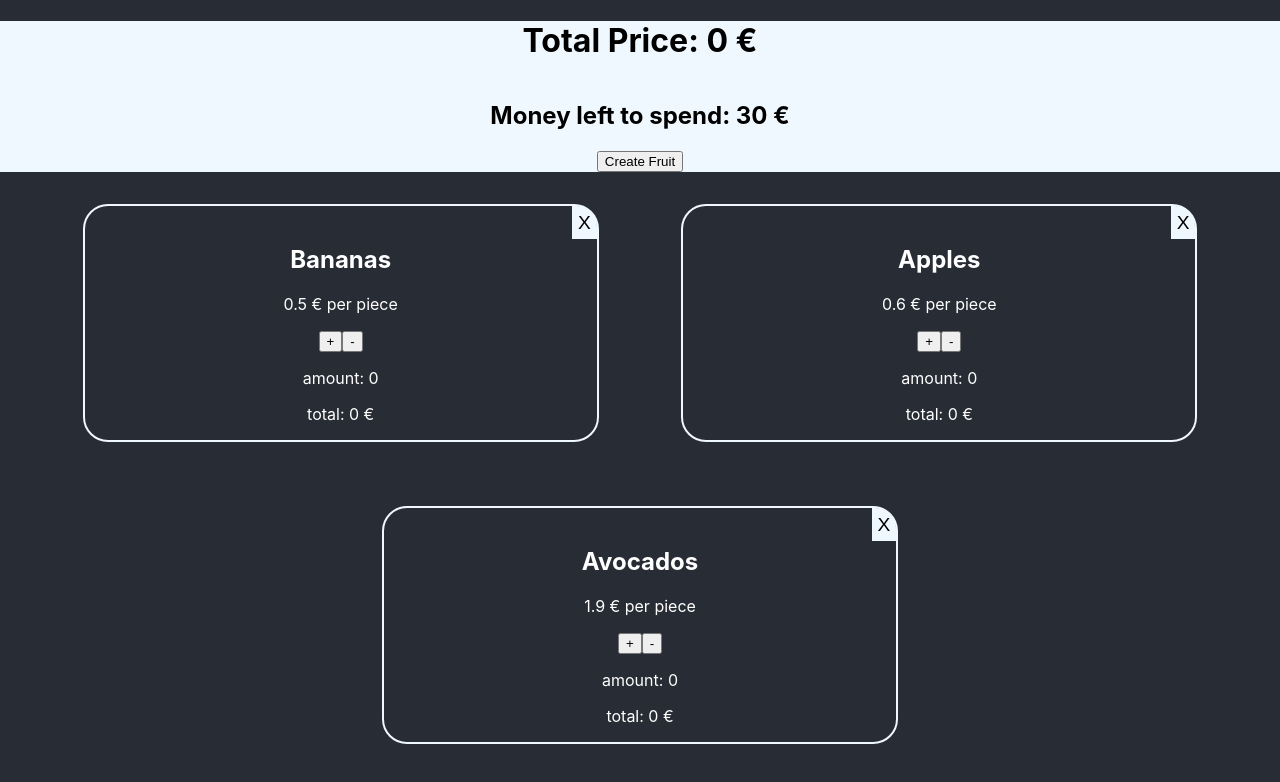
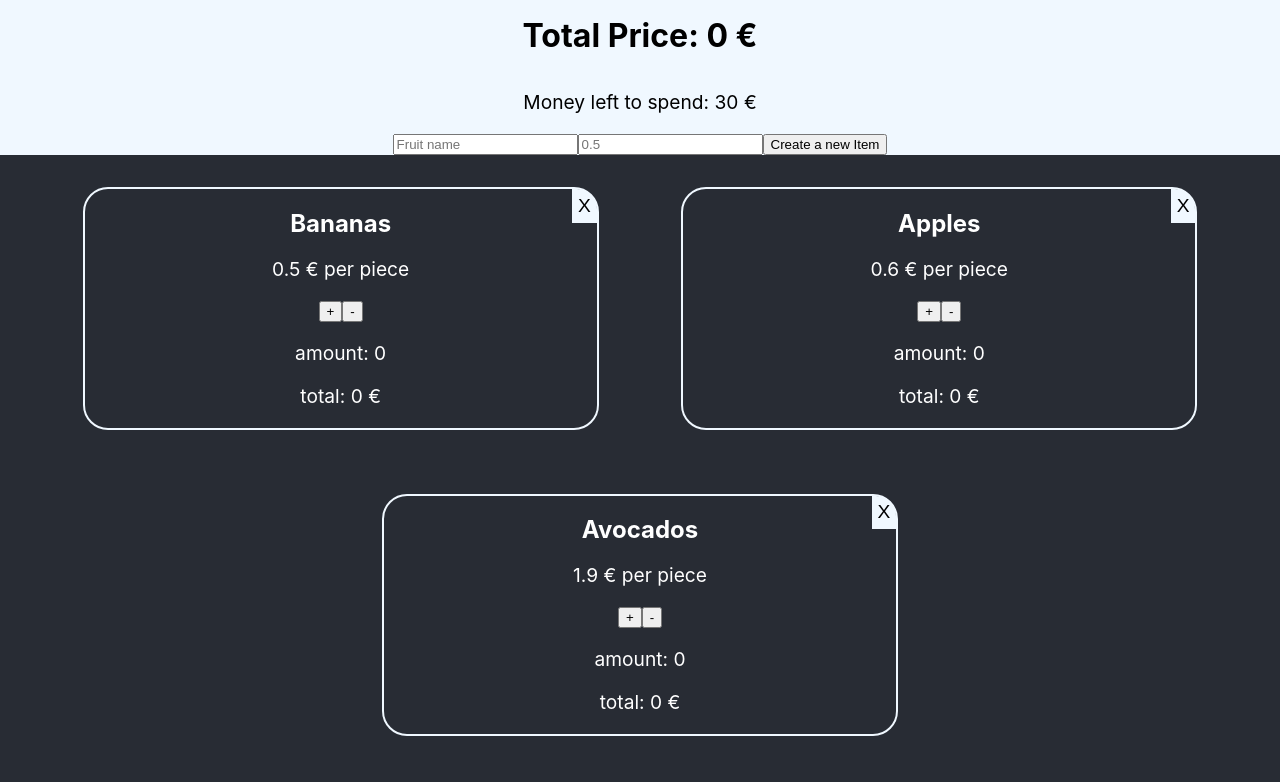
Before and after one commit to desplodur/shoppingCart, a React (Create React App) app: page / in a window 1280 px wide. Shown: the top 782 px of the page. Built offline with nearby package versions, Linux system fonts and the light colour scheme.

Commit message:
form complete

```diff
--- a/src/App.css
+++ b/src/App.css
@@ -1,5 +1,18 @@
 body {
   background-color: #282c34;
+}
+
+h1 {
+  padding: 0.5em 0 0.5em 0;
+  margin: 0;
+}
+
+h2 {
+  padding: 0.8em 0 0 0;
+  margin: 0;
+}
+p {
+  font-size: 1.2rem;
 }
 
 .head {
--- a/src/App.js
+++ b/src/App.js
@@ -40,16 +40,17 @@ function App() {
     setFruitObject(newFruitsArray);
   }
 
-  function createFruit(name, price) {
+  const createFruit = (event) => {
+    event.preventDefault();
     const newFruitObject = {
-      name: name,
-      price: price,
+      name: event.target.fruitName.value,
+      price: event.target.fruitPrice.value,
       amount: 0,
       totalValue: 0,
     };
     const newFruitsArray = [...fruits, newFruitObject];
     setFruitObject(newFruitsArray);
-  }
+  };
 
   const sumAll = fruits
     .map((item) => item.totalValue)
@@ -59,14 +60,22 @@ function App() {
     <>
       <div className="head">
         <h1>Total Price: {sumAll} €</h1>
-        <h2> Money left to spend: {30 - sumAll} €</h2>
-        <button
-          onClick={() => {
-            createFruit("test", 0.7);
-          }}
-        >
-          Create Fruit
-        </button>
+        <p> Money left to spend: {30 - sumAll} €</p>
+        <form onSubmit={createFruit}>
+          <input
+            type="text"
+            name="fruitName"
+            placeholder="Fruit name"
+            required
+          ></input>
+          <input
+            type="text"
+            name="fruitPrice"
+            placeholder="0.5"
+            required
+          ></input>
+          <button type="submit">Create a new Item</button>
+        </form>
       </div>
       <div className="body">
         {fruits.map((fruit, index) => {
--- a/src/components/itemCard.css
+++ b/src/components/itemCard.css
@@ -1,6 +1,3 @@
-h2 {
-  padding: 0.8em 0 0 0;
-}
 .itemCard {
   border: 2px solid aliceblue;
   border-radius: 25px;
--- a/src/index.css
+++ b/src/index.css
@@ -1,13 +1,6 @@
 body {
   margin: 0;
-  font-family: -apple-system, BlinkMacSystemFont, 'Segoe UI', 'Roboto', 'Oxygen',
-    'Ubuntu', 'Cantarell', 'Fira Sans', 'Droid Sans', 'Helvetica Neue',
+  font-family: -apple-system, BlinkMacSystemFont, "Segoe UI", "Roboto", "Oxygen",
+    "Ubuntu", "Cantarell", "Fira Sans", "Droid Sans", "Helvetica Neue",
     sans-serif;
-  -webkit-font-smoothing: antialiased;
-  -moz-osx-font-smoothing: grayscale;
 }
-
-code {
-  font-family: source-code-pro, Menlo, Monaco, Consolas, 'Courier New',
-    monospace;
-}
```
Also changed, not shown: src/components/Form.js (added, +18 -0 lines).
